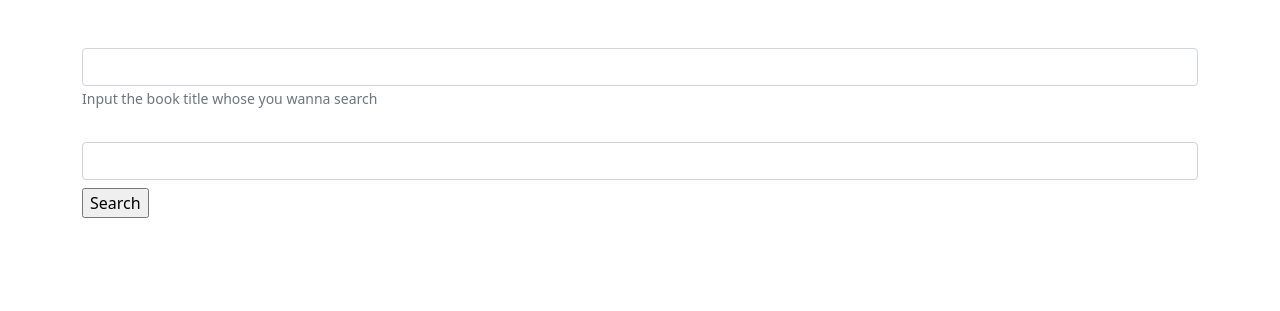
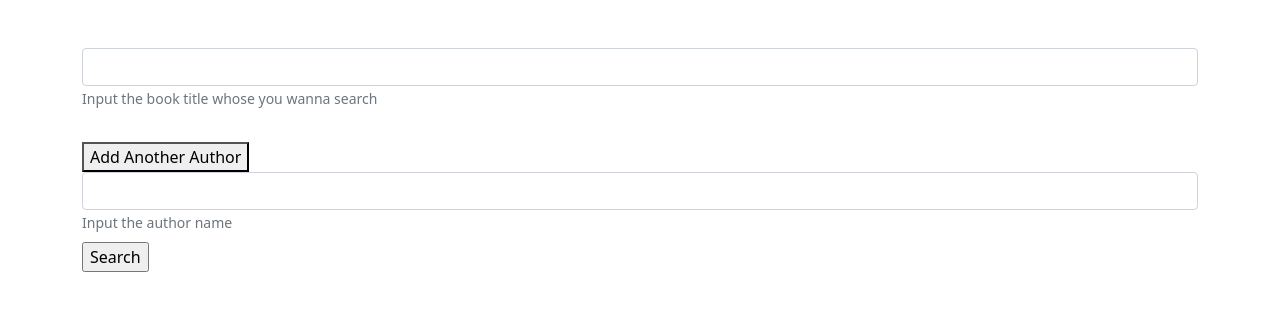
Before and after one commit to nero2310/BookApi, a Django app: page /book/detail/ in a window 1280 px wide. Shown: the top 311 px of the page. Run offline with Django 3.2, Linux system fonts and the light colour scheme; some libraries are stand-ins or nearby versions.

Commit message:
Generate multiple fields for search authors
Create a JavaScript script that will generate additional
author search fields, if the user wants to search
for books by multiple authors

```diff
--- a/MainApp/main_app/google_book_api/views.py
+++ b/MainApp/main_app/google_book_api/views.py
@@ -4,6 +4,7 @@ from django.views.generic import DetailView
 from .forms import GoogleSearchForm
 
 import requests as rq
+
 
 # Create your views here.
 
@@ -17,6 +18,7 @@ class BookDetail(DetailView):
     def post(self, request):
         QueryGenerator = ApiQueryGenerator(**request.POST)
         url = QueryGenerator.generate_query()
+        print(url)
         context = data_fetch_from_api(url)
         return render(request, "google_book_api/search_results.html", context)
 
@@ -25,14 +27,14 @@ class ApiQueryGenerator:
     base_api_url = "https://www.googleapis.com/books/v1/volumes?q="
     aliases = {
         "title": "intitle",
-        "author": "inauthor",
+        "authors": "inauthor",
         "publisher": "inpublisher"
     }
 
     def __init__(self, **kwargs):
         self.query_parameters = {
             "title": kwargs.get("title", ''),
-            "author": kwargs.get("authors", ''),
+            "authors": kwargs.get("authors", ''),
             "publisher": kwargs.get("publisher", ''),
             "subject": kwargs.get("subject", ''),
             "isbn": kwargs.get("isbn", ''),
@@ -43,15 +45,18 @@ class ApiQueryGenerator:
     def generate_query(self):
         query = ''
         for key, value in self.query_parameters.items():
-            if value == '':
+            if value == '' or value == ['']:
                 continue
             if len(query) > 0:
                 query += "+"
+            if isinstance(value, list):
+                pass
             if key in self.aliases:
                 query += self.aliases.get(key) + f":{value}"
             else:
                 query += f"{key}: {value}"
         return self.base_api_url + query
+
 
 def data_fetch_from_api(url):
     data = rq.get(url)
--- a/MainApp/main_app/templates/google_book_api/search_form.html
+++ b/MainApp/main_app/templates/google_book_api/search_form.html
@@ -1,5 +1,15 @@
 {% extends "base.html" %}
 {% block content %}
+<script>
+function myFunction() {
+    var author_field = document.getElementById("div_authors")
+    var x = document.createElement("INPUT");
+    x.setAttribute("type", "text");
+    x.setAttribute("name", "authors");
+    x.setAttribute("class", "form-control")
+    author_field.appendChild(x);
+}
+</script>
     <div class="container-sm mt-5">
     <form action="" method="post">
     {% csrf_token %}
@@ -10,8 +20,12 @@
         </small>
     </div>
     <br>
-    <div class="form-group mb-2">
+    <div class="form-group mb-2" id="div_authors">
+        <button type="button" onclick="myFunction()">Add Another Author</button>
         <input type="text" class="form-control" name="authors" id="id_authors">
+        <small id="passwordHelpBlock" class="form-text text-muted">
+            Input the author name
+        </small>
     </div>
     <input type="submit" value="Search">
     </form>
```
